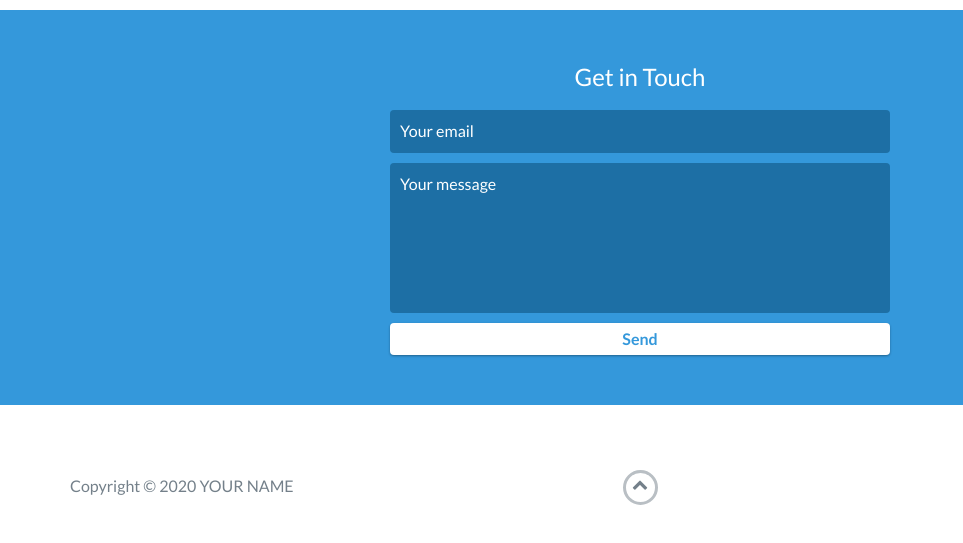
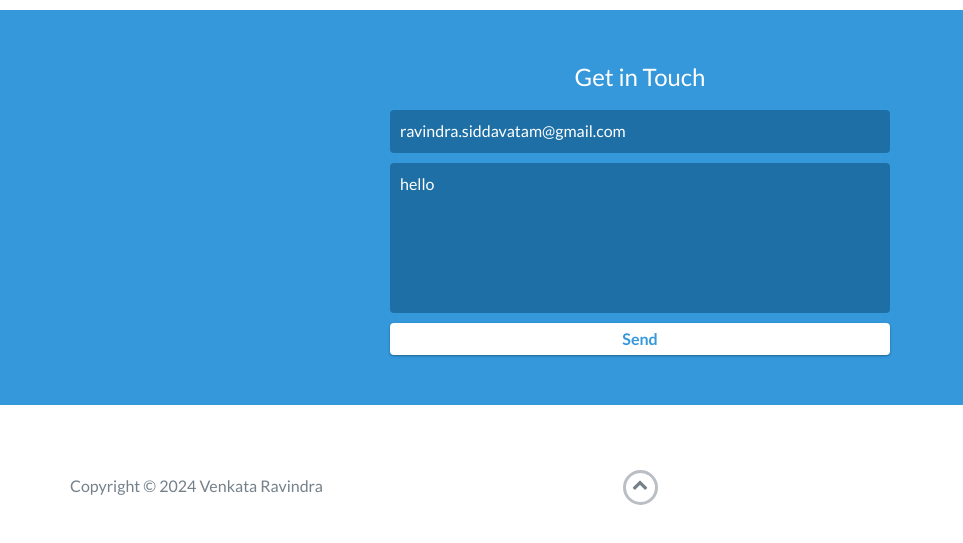
Before and after one commit to ravindrasiddavatam/ravindrasiddavatam.github.io, a website: page index.html in a window 1280 px wide. Shown: the part 3590-4133 px from the top of the page, 0-963 px from the left. Drawn offline with nearby package versions, Linux system fonts and the light colour scheme.

Commit message:
adding changes

```diff
--- a/index.html
+++ b/index.html
@@ -50,7 +50,7 @@
         <div id="lead-content">
             <h1>Venkata Ravindra</h1>
             <h2>Software Engineer</h2>
-            <a href="C:\Users\ravin\OneDrive\Desktop\ATS Resume formats\Venkata Ravindra Resume" class="btn-rounded-white">Download Resume</a>
+            <a href="https://github.com/ravindrasiddavatam/ravindrasiddavatam.github.io/tree/main/docs" class="btn-rounded-white">Download Resume</a>
         </div>
         <!-- End #lead-content -->
 
@@ -219,10 +219,10 @@
     <div id="contact">
         <h2>Get in Touch</h2>
         <div id="contact-form">
-            <form method="POST" action="https://formspree.io/email@email.com">
+            <form method="POST" action="https://formspree.io/f/myzgdwpv">
                 <input type="hidden" name="_subject" value="Contact request from personal website" />
-                <input type="email" name="_replyto" placeholder="Your email" required>
-                <textarea name="message" placeholder="Your message" required></textarea>
+                <input type="email" name="_replyto" placeholder="ravindra.siddavatam@gmail.com" required>
+                <textarea name="message" placeholder="hello" required></textarea>
                 <button type="submit">Send</button>
             </form>
         </div>
@@ -235,7 +235,7 @@
             <div class="row">
                 <div class="col-sm-5 copyright">
                     <p>
-                        Copyright &copy; 2020 YOUR NAME
+                        Copyright &copy; 2024 Venkata Ravindra
                     </p>
                 </div>
                 <div class="col-sm-2 top">
```
